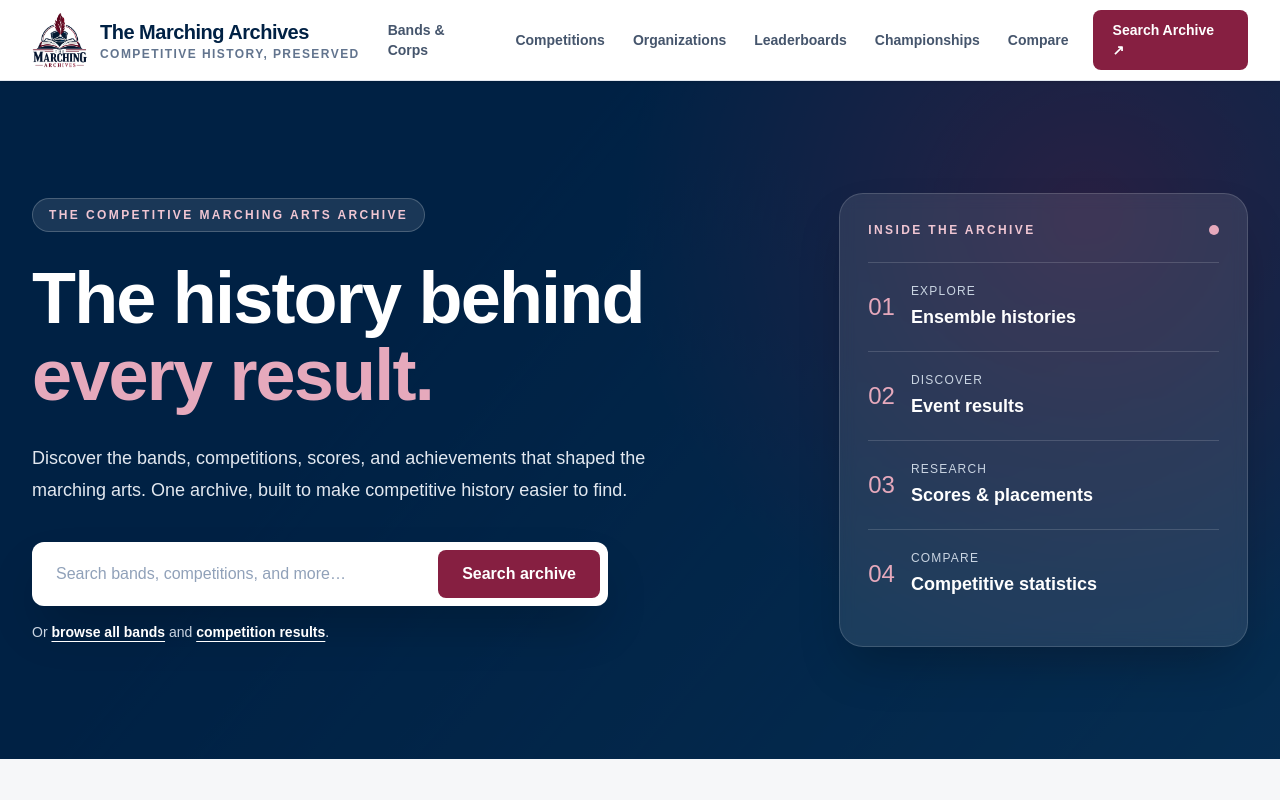
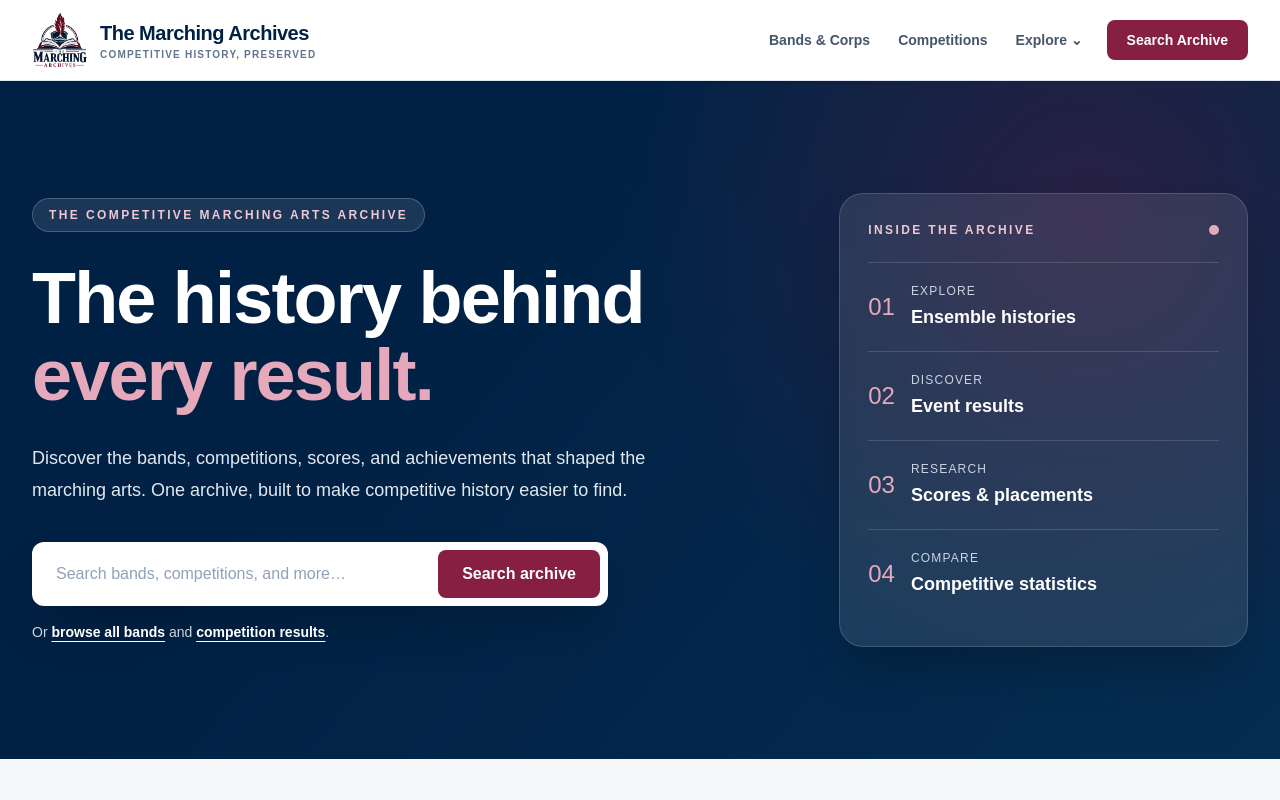
Before and after one commit to kentuckymarchingarchives/the-marching-archives, a Next.js app: page / in a window 1280 px wide. Shown: the top 800 px of the page. Built offline with nearby package versions, Linux system fonts and the light colour scheme.

Commit message:
Simplify site header navigation and group archive links

```diff
--- a/components/SiteHeader.tsx
+++ b/components/SiteHeader.tsx
@@ -1,4 +1,3 @@
-
 "use client";
 
 import Image from "next/image";
@@ -6,28 +5,43 @@ import Link from "next/link";
 import { usePathname } from "next/navigation";
 import { useState } from "react";
 
-const links = [
+const primaryLinks = [
   { href: "/bands", label: "Bands & Corps" },
   { href: "/competitions", label: "Competitions" },
+];
+
+const exploreLinks = [
   { href: "/organizations", label: "Organizations" },
   { href: "/leaderboards", label: "Leaderboards" },
   { href: "/championships", label: "Championships" },
-  { href: "/compare", label: "Compare" },
+  { href: "/compare", label: "Compare Ensembles" },
 ];
 
 export default function SiteHeader() {
   const pathname = usePathname();
-  const [open, setOpen] = useState(false);
+  const [mobileOpen, setMobileOpen] = useState(false);
+  const [exploreOpen, setExploreOpen] = useState(false);
+
+  const active = (href: string) =>
+    pathname === href || pathname.startsWith(`${href}/`);
+  const exploring = exploreLinks.some((link) => active(link.href));
+
+  const closeMenus = () => {
+    setMobileOpen(false);
+    setExploreOpen(false);
+  };
+
+  const navClass = (selected: boolean) =>
+    `whitespace-nowrap rounded-lg px-3 py-2.5 text-sm font-semibold transition ${
+      selected
+        ? "bg-[#002144]/[0.07] text-[#002144]"
+        : "text-slate-600 hover:bg-slate-100 hover:text-[#002144]"
+    }`;
 
   return (
     <header className="sticky top-0 z-50 border-b border-slate-200 bg-white shadow-sm">
-      <div className="mx-auto flex h-20 max-w-7xl items-center justify-between gap-4 px-5 md:px-8">
-        {/* Logo and Website Name */}
-        <Link
-          href="/"
-          className="flex min-w-0 shrink-0 items-center gap-3"
-          onClick={() => setOpen(false)}
-        >
+      <div className="mx-auto flex h-20 max-w-7xl items-center justify-between gap-4 px-4 sm:px-6 lg:px-8">
+        <Link href="/" onClick={closeMenus} className="flex min-w-0 items-center gap-3">
           <span className="flex h-14 w-14 shrink-0 items-center justify-center overflow-hidden">
             <Image
               src="/tma-logo.png"
@@ -38,121 +52,103 @@ export default function SiteHeader() {
               priority
             />
           </span>
-
           <span className="min-w-0">
-            <strong className="block text-[15px] font-extrabold tracking-tight text-[#002144] sm:text-xl">
+            <strong className="block truncate text-[15px] font-extrabold tracking-tight text-[#002144] sm:text-xl">
               The Marching Archives
             </strong>
-            <span className="block text-[9px] font-semibold uppercase tracking-[0.12em] text-slate-500 sm:text-xs">
+            <span className="hidden text-[10px] font-semibold uppercase tracking-[0.12em] text-slate-500 sm:block">
               Competitive History, Preserved
             </span>
           </span>
         </Link>
 
-        {/* Desktop Navigation */}
-        <nav
-          aria-label="Primary navigation"
-          className="hidden items-center gap-1 lg:flex"
-        >
-          {links.map((link) => {
-            const isActive =
-              pathname === link.href ||
-              pathname.startsWith(`${link.href}/`);
-
-            return (
+        <nav aria-label="Primary navigation" className="hidden items-center gap-1 lg:flex">
+          {primaryLinks.map((link) => (
             <Link
               key={link.href}
               href={link.href}
-                aria-current={isActive ? "page" : undefined}
-                className={`rounded-lg px-3 py-2.5 text-sm font-semibold transition ${
-                  isActive
-                    ? "bg-[#002144]/[0.07] text-[#002144]"
-                    : "text-slate-600 hover:bg-slate-100 hover:text-[#002144]"
-                }`}
+              aria-current={active(link.href) ? "page" : undefined}
+              className={navClass(active(link.href))}
             >
               {link.label}
             </Link>
-            );
-          })}
+          ))}
 
-          <Link
-            href="/search"
-            className="ml-2 rounded-lg bg-[#861F41] px-5 py-2.5 text-sm font-bold text-white transition hover:bg-[#6d1733]"
-          >
-            Search Archive ↗
-          </Link>
-        </nav>
-
-        {/* Mobile Menu Button */}
+          <div className="relative">
             <button
               type="button"
-          className="rounded-lg border border-slate-200 p-2.5 text-[#002144] transition hover:bg-slate-100 lg:hidden"
-          onClick={() => setOpen(!open)}
-          aria-expanded={open}
-          aria-controls="mobile-menu"
-          aria-label={open ? "Close menu" : "Open menu"}
+              onClick={() => setExploreOpen((value) => !value)}
+              aria-expanded={exploreOpen}
+              aria-controls="explore-menu"
+              className={navClass(exploring)}
             >
-          <svg
-            width="22"
-            height="22"
-            viewBox="0 0 24 24"
-            fill="none"
-            stroke="currentColor"
-            strokeWidth="2"
-            strokeLinecap="round"
-            aria-hidden="true"
+              Explore <span aria-hidden="true">⌄</span>
+            </button>
+            {exploreOpen && (
+              <div
+                id="explore-menu"
+                className="absolute right-0 top-full mt-2 w-56 rounded-xl border border-slate-200 bg-white p-2 shadow-xl"
               >
-            {open ? (
-              <path d="M5 5l14 14M19 5L5 19" />
-            ) : (
-              <path d="M4 7h16M4 12h16M4 17h16" />
-            )}
-          </svg>
-        </button>
-      </div>
-
-      {/* Mobile Navigation */}
-      {open && (
-        <nav
-          id="mobile-menu"
-          aria-label="Mobile navigation"
-          className="border-t border-slate-200 bg-white px-5 py-4 shadow-lg lg:hidden"
-        >
-          <div className="mx-auto flex max-w-7xl flex-col gap-1">
-            {[
-              { href: "/", label: "Home" },
-              ...links,
-              { href: "/search", label: "Search Archive" },
-            ].map((link) => {
-              const isActive =
-                pathname === link.href ||
-                (link.href !== "/" &&
-                  pathname.startsWith(`${link.href}/`));
-
-              return (
+                {exploreLinks.map((link) => (
                   <Link
                     key={link.href}
                     href={link.href}
-                  onClick={() => setOpen(false)}
-                  aria-current={isActive ? "page" : undefined}
-                  className={`rounded-lg px-4 py-3 font-semibold transition ${
-                    isActive
+                    onClick={() => setExploreOpen(false)}
+                    aria-current={active(link.href) ? "page" : undefined}
+                    className={`block rounded-lg px-4 py-3 text-sm font-semibold ${
+                      active(link.href)
                         ? "bg-[#002144]/[0.07] text-[#002144]"
                         : "text-slate-700 hover:bg-slate-100"
                     }`}
                   >
                     {link.label}
                   </Link>
-              );
-            })}
-
-            <div className="my-2 border-t border-slate-200" />
+                ))}
+              </div>
+            )}
+          </div>
 
           <Link
-              href="/staff/login"
-              onClick={() => setOpen(false)}
-              className="rounded-lg px-4 py-3 text-sm font-medium text-slate-500 hover:bg-slate-100"
+            href="/search"
+            aria-current={active("/search") ? "page" : undefined}
+            className="ml-2 whitespace-nowrap rounded-lg bg-[#861F41] px-5 py-2.5 text-sm font-bold text-white transition hover:bg-[#6d1733]"
           >
+            Search Archive
+          </Link>
+        </nav>
+
+        <button
+          type="button"
+          className="shrink-0 rounded-lg border border-slate-200 p-2.5 text-[#002144] hover:bg-slate-100 lg:hidden"
+          onClick={() => setMobileOpen((value) => !value)}
+          aria-expanded={mobileOpen}
+          aria-controls="mobile-menu"
+          aria-label={mobileOpen ? "Close menu" : "Open menu"}
+        >
+          <svg width="22" height="22" viewBox="0 0 24 24" fill="none" stroke="currentColor" strokeWidth="2" strokeLinecap="round" aria-hidden="true">
+            {mobileOpen ? <path d="M5 5l14 14M19 5L5 19" /> : <path d="M4 7h16M4 12h16M4 17h16" />}
+          </svg>
+        </button>
+      </div>
+
+      {mobileOpen && (
+        <nav id="mobile-menu" aria-label="Mobile navigation" className="border-t border-slate-200 bg-white px-5 py-4 shadow-lg lg:hidden">
+          <div className="mx-auto flex max-w-7xl flex-col gap-1">
+            {[{ href: "/", label: "Home" }, ...primaryLinks, ...exploreLinks, { href: "/search", label: "Search Archive" }].map((link) => (
+              <Link
+                key={link.href}
+                href={link.href}
+                onClick={closeMenus}
+                aria-current={active(link.href) ? "page" : undefined}
+                className={`rounded-lg px-4 py-3 text-sm font-semibold ${
+                  active(link.href) ? "bg-[#002144]/[0.07] text-[#002144]" : "text-slate-700 hover:bg-slate-100"
+                }`}
+              >
+                {link.label}
+              </Link>
+            ))}
+            <div className="my-2 border-t border-slate-200" />
+            <Link href="/staff/login" onClick={closeMenus} className="rounded-lg px-4 py-3 text-sm text-slate-500 hover:bg-slate-100">
               Staff Access
             </Link>
           </div>
```
Lines whose indentation alone changed are shown as unchanged.
